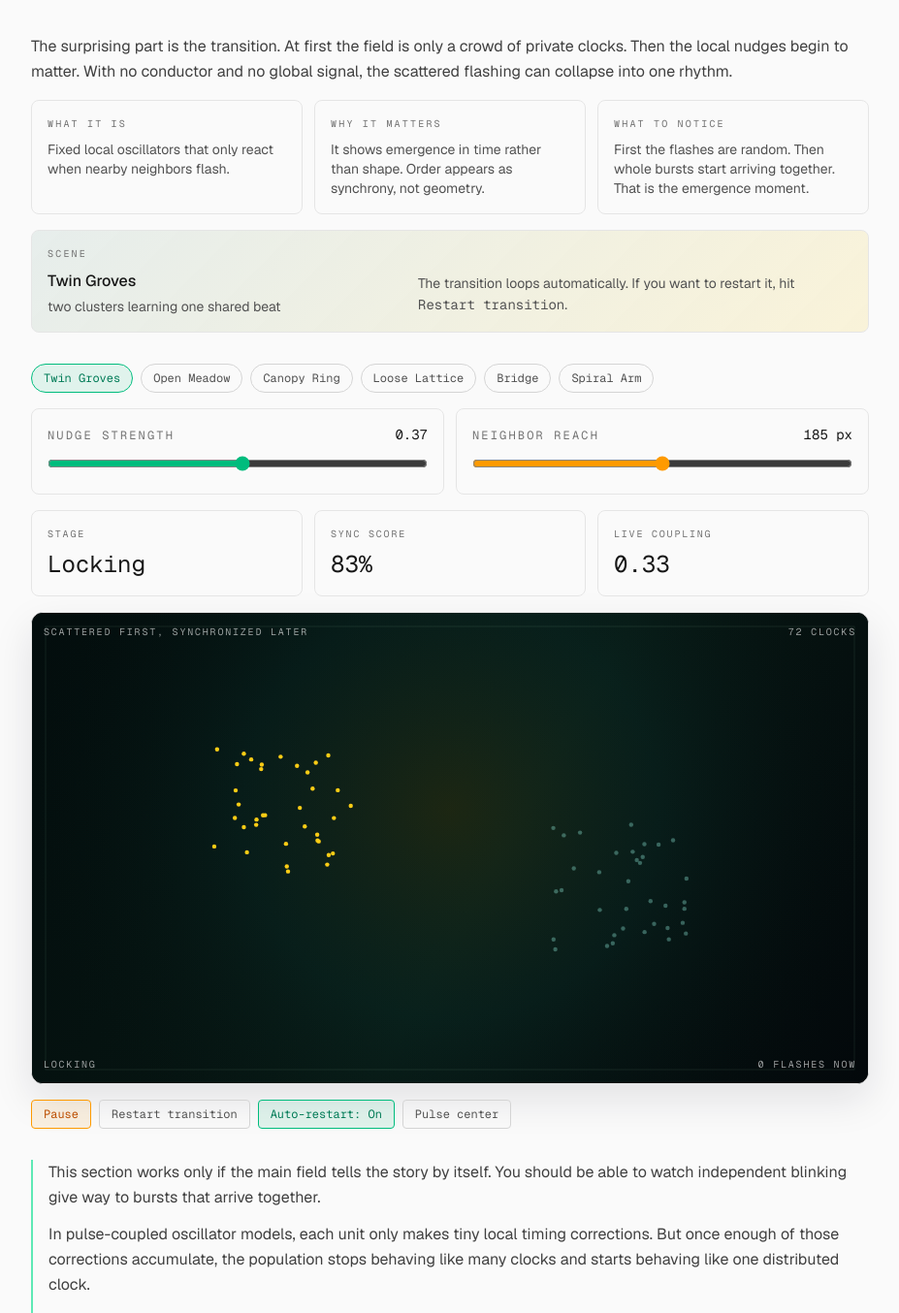
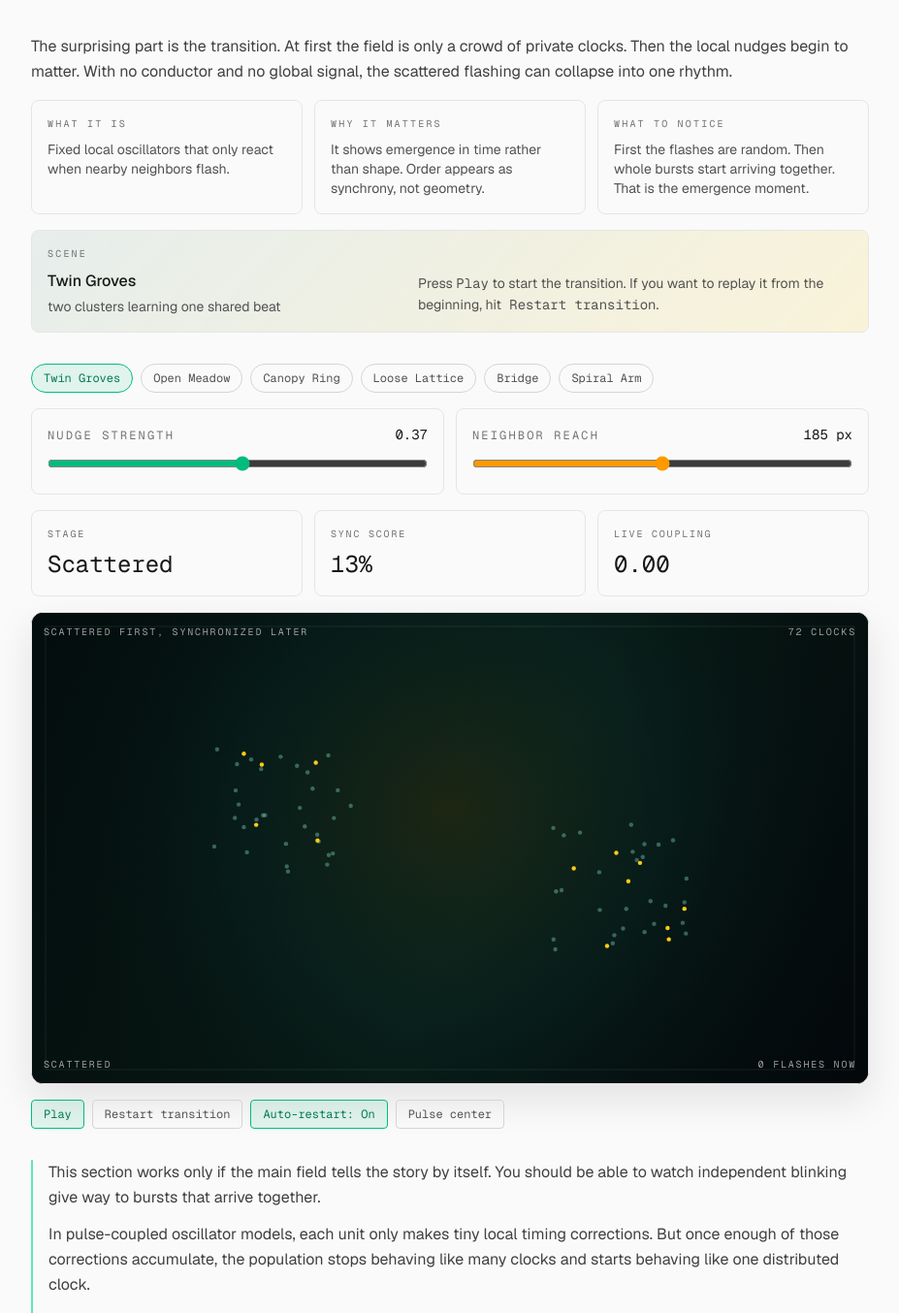
Before and after one commit to rusenbb/rusen-ai, a Next.js app: page /emergence in a window 1280 px wide. Shown: the part 4988-6342 px from the top of the page at 97% size, without its empty margins (176-1103 px from the left). Built offline with nearby package versions, Linux system fonts and the light colour scheme.

Commit message:
Fix firefly sync autoplay

```diff
--- a/src/app/emergence/components/FireflySynchronization.tsx
+++ b/src/app/emergence/components/FireflySynchronization.tsx
@@ -245,7 +245,7 @@ export default function FireflySynchronization(): React.ReactElement {
   const [selectedScene, setSelectedScene] = useState<SceneId>(initialScene.id);
   const [coupling, setCoupling] = useState<number>(initialScene.coupling);
   const [radius, setRadius] = useState<number>(initialScene.radius);
-  const [playing, setPlaying] = useState<boolean>(true);
+  const [playing, setPlaying] = useState<boolean>(false);
   const [autoRestart, setAutoRestart] = useState<boolean>(true);
   const [canvasWidth, setCanvasWidth] = useState<number>(DEFAULT_CANVAS_WIDTH);
   const [hoveredIndex, setHoveredIndex] = useState<number | null>(null);
@@ -263,7 +263,7 @@ export default function FireflySynchronization(): React.ReactElement {
   const sceneRef = useRef<SceneId>(initialScene.id);
   const couplingRef = useRef<number>(initialScene.coupling);
   const radiusRef = useRef<number>(initialScene.radius);
-  const playingRef = useRef<boolean>(true);
+  const playingRef = useRef<boolean>(false);
   const autoRestartRef = useRef<boolean>(true);
   const animationRef = useRef<number>(0);
   const lastTimeRef = useRef<number>(0);
@@ -672,7 +672,8 @@ export default function FireflySynchronization(): React.ReactElement {
               </p>
             </div>
             <p className="max-w-md text-sm leading-relaxed text-neutral-600 dark:text-neutral-300">
-              The transition loops automatically. If you want to restart it, hit
+              Press <span className="font-mono">Play</span> to start the
+              transition. If you want to replay it from the beginning, hit
               <span className="font-mono"> Restart transition</span>.
             </p>
           </div>
```
